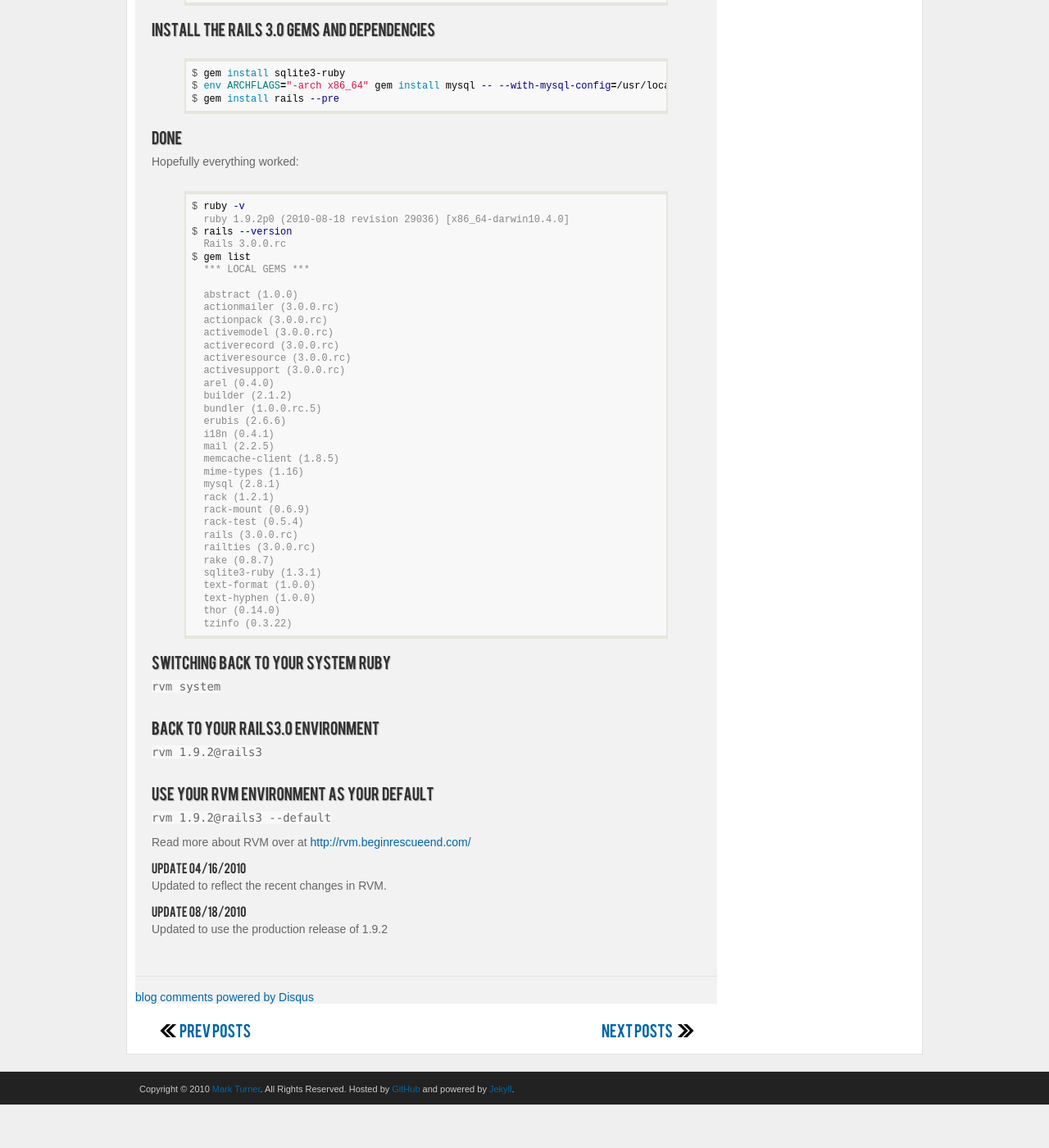
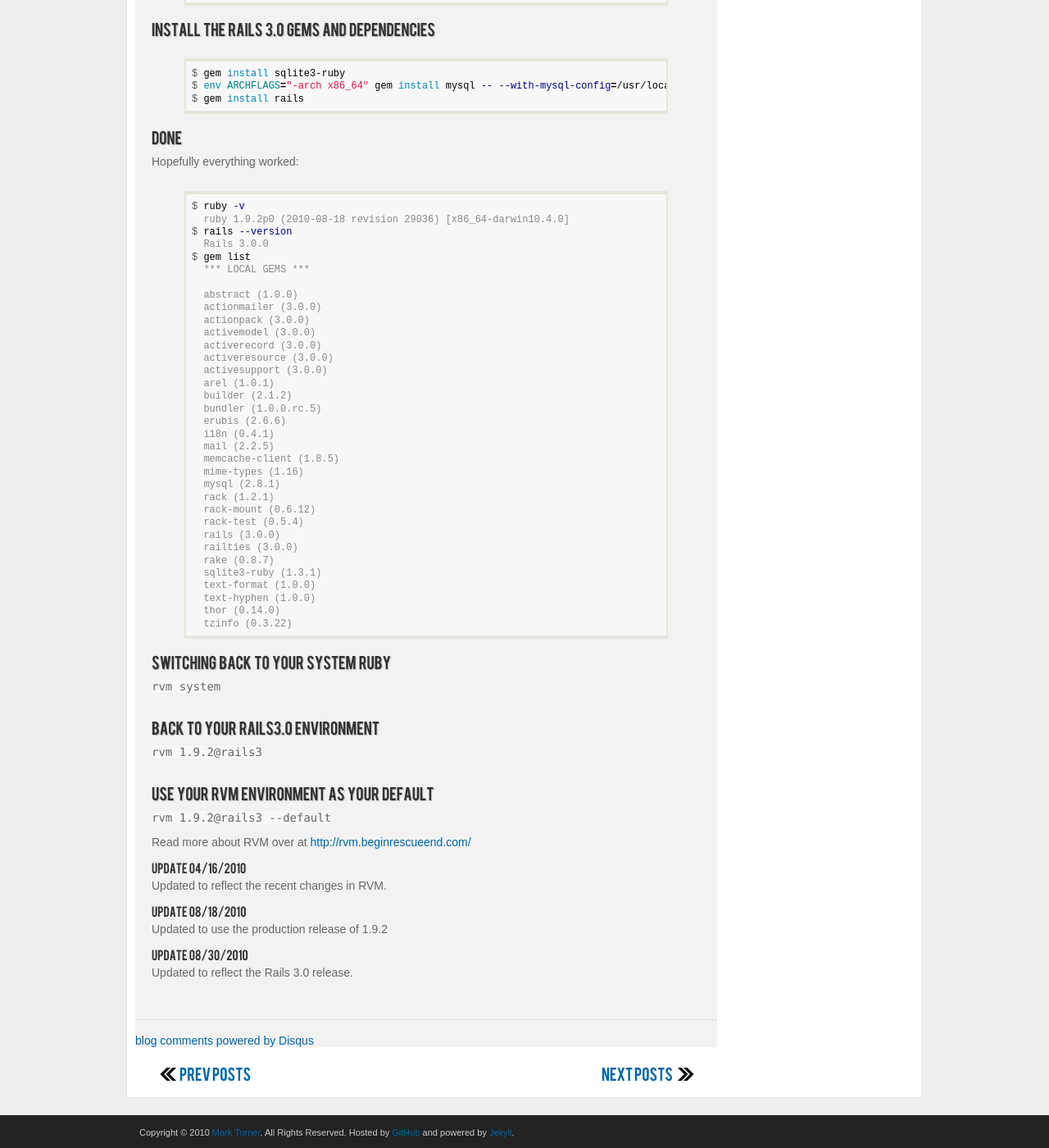
Before and after one commit to amerine/amerine.github.com, a Jekyll site: the page built from _posts/2010-02-24-rvm-rails3-ruby-1-9-2-setup.markdown, in a window 1280 px wide and 1400 px high, scrolled down 1282 px. Shown: the whole window at 82% size. Built offline with Jekyll 4.4.1, drawn with Linux system fonts in a browser that asks for light colours; Markdown is read by kramdown in place of the engine named in the settings; comment, search, counter and statistics services are not loaded; before the commit the page ends 2629 px from its top, so only the background shows below that.

Commit message:
Updated rails3 on rvm post to use rails 3.0

```diff
--- a/_posts/2010-02-24-rvm-rails3-ruby-1-9-2-setup.markdown
+++ b/_posts/2010-02-24-rvm-rails3-ruby-1-9-2-setup.markdown
@@ -61,7 +61,7 @@
 {% highlight console %}
 $ gem install sqlite3-ruby
 $ env ARCHFLAGS="-arch x86_64" gem install mysql -- --with-mysql-config=/usr/local/mysql/bin/mysql_config
-$ gem install rails --pre
+$ gem install rails
 {% endhighlight %}
 
 
@@ -71,18 +71,18 @@
 $ ruby -v
   ruby 1.9.2p0 (2010-08-18 revision 29036) [x86_64-darwin10.4.0]
 $ rails --version
-  Rails 3.0.0.rc
+  Rails 3.0.0
 $ gem list
   *** LOCAL GEMS ***
 
   abstract (1.0.0)
-  actionmailer (3.0.0.rc)
-  actionpack (3.0.0.rc)
-  activemodel (3.0.0.rc)
-  activerecord (3.0.0.rc)
-  activeresource (3.0.0.rc)
-  activesupport (3.0.0.rc)
-  arel (0.4.0)
+  actionmailer (3.0.0)
+  actionpack (3.0.0)
+  activemodel (3.0.0)
+  activerecord (3.0.0)
+  activeresource (3.0.0)
+  activesupport (3.0.0)
+  arel (1.0.1)
   builder (2.1.2)
   bundler (1.0.0.rc.5)
   erubis (2.6.6)
@@ -92,10 +92,10 @@
   mime-types (1.16)
   mysql (2.8.1)
   rack (1.2.1)
-  rack-mount (0.6.9)
+  rack-mount (0.6.12)
   rack-test (0.5.4)
-  rails (3.0.0.rc)
-  railties (3.0.0.rc)
+  rails (3.0.0)
+  railties (3.0.0)
   rake (0.8.7)
   sqlite3-ruby (1.3.1)
   text-format (1.0.0)
@@ -120,3 +120,6 @@
 
 ###Update 08/18/2010
 Updated to use the production release of 1.9.2
+
+###Update 08/30/2010
+Updated to reflect the Rails 3.0 release.
```
